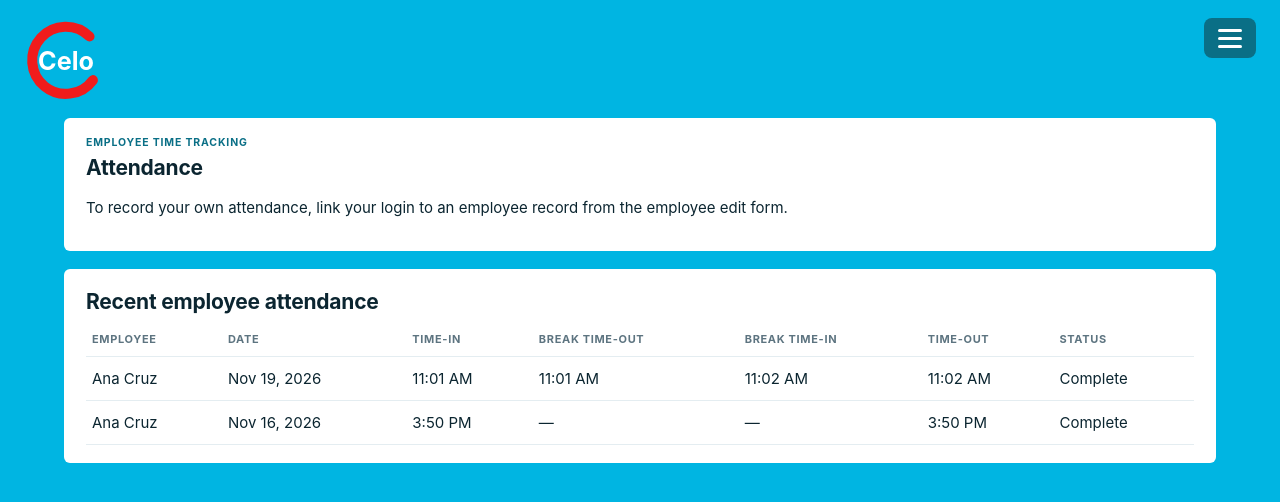
After one commit to shote01/Celo_hub, a Django app: page /finance/attendance/ in a window 1280 px wide. The commit adds this page. Shown: the top 502 px of the page. Run offline with Django 5.2, Linux system fonts and the light colour scheme; a user stored in the database is signed in; data comes from the database, SQL or seed files in the repository; both versions use the stored data as it was after the commit.

Commit message:
Added attendance for employees and slightly modified user schema

```diff
--- a/celo/settings.py
+++ b/celo/settings.py
@@ -87,6 +87,9 @@ AUTH_USER_MODEL = "accounts.User"
 LOGIN_URL = "login"
 LOGIN_REDIRECT_URL = "dashboard:home"
 LOGOUT_REDIRECT_URL = "login"
+SESSION_EXPIRE_AT_BROWSER_CLOSE = True
+SESSION_COOKIE_AGE = 20 * 60  # 20 minutes
+SESSION_SAVE_EVERY_REQUEST = True
 
 AUTH_PASSWORD_VALIDATORS = [
     {"NAME": "django.contrib.auth.password_validation.UserAttributeSimilarityValidator"},
--- a/finance/urls.py
+++ b/finance/urls.py
@@ -4,11 +4,13 @@ from . import views
 
 app_name = "finance"
 urlpatterns = [
+    path("attendance/", views.attendance, name="attendance"),
     path("expenses/", views.expense_list, name="expenses"),
     path("expenses/new/", views.expense_edit, name="expense_new"),
     path("expenses/<int:pk>/edit/", views.expense_edit, name="expense_edit"),
     path("expenses/<int:pk>/delete/", views.expense_delete, name="expense_delete"),
     path("payroll/", views.payroll_list, name="payroll"),
+    path("users/new/", views.user_new, name="user_new"),
     path("payroll/new/", views.payroll_new, name="payroll_new"),
     path("payroll/<int:pk>/delete/", views.payroll_delete, name="payroll_delete"),
     path("advances/new/", views.advance_new, name="advance_new"),
--- a/finance/views.py
+++ b/finance/views.py
@@ -1,16 +1,91 @@
 from django.contrib import messages
+from django.contrib.auth.decorators import login_required
 from django.shortcuts import get_object_or_404, redirect, render
+from django.utils import timezone
 
 from accounts.models import AuditLog
 from accounts.permissions import admin_required
 
 from . import services
-from .forms import AdvanceForm, EmployeeForm, ExpenseForm, PayrollForm
-from .models import Employee, Expense, PayrollRecord
+from .forms import AdvanceForm, CeloUserCreationForm, EmployeeForm, ExpenseForm, PayrollForm
+from .models import Attendance, Employee, Expense, PayrollRecord
 
 
 def _form_page(request, form, title, cancel_url, submit="Save"):
     return render(request, "form_card.html", {"title": title, "form": form, "submit": submit, "cancel_url": cancel_url})
+
+
+@login_required
+def attendance(request):
+    employee = Employee.objects.filter(user=request.user, is_active=True).first()
+    today = timezone.localdate()
+
+    if request.method == "POST":
+        if employee is None:
+            messages.error(request, "Your login is not linked to an active employee. Ask an administrator to link it.")
+            return redirect("finance:attendance")
+
+        if request.POST.get("action") == "time_in":
+            _, created = Attendance.objects.get_or_create(
+                employee=employee,
+                work_date=today,
+                defaults={"check_in": timezone.now()},
+            )
+            if created:
+                messages.success(request, "Time-in recorded.")
+            else:
+                messages.info(request, "A time-in is already recorded for today.")
+        elif request.POST.get("action") == "time_out":
+            record = Attendance.objects.filter(employee=employee, work_date=today, check_out__isnull=True).first()
+            if record is None:
+                messages.error(request, "There is no open time-in to record a time-out for today.")
+            elif record.break_time_out and not record.break_time_in:
+                messages.error(request, "Record your break time-in before ending the workday.")
+            else:
+                record.check_out = timezone.now()
+                record.save(update_fields=["check_out"])
+                messages.success(request, "Time-out recorded.")
+        elif request.POST.get("action") == "break_time_out":
+            record = Attendance.objects.filter(
+                employee=employee, work_date=today, check_out__isnull=True
+            ).first()
+            if record is None:
+                messages.error(request, "Time in before starting a break.")
+            elif record.break_time_out:
+                messages.info(request, "Today's break has already been recorded.")
+            else:
+                record.break_time_out = timezone.now()
+                record.save(update_fields=["break_time_out"])
+                messages.success(request, "Break time-out recorded.")
+        elif request.POST.get("action") == "break_time_in":
+            record = Attendance.objects.filter(
+                employee=employee,
+                work_date=today,
+                break_time_out__isnull=False,
+                break_time_in__isnull=True,
+                check_out__isnull=True,
+            ).first()
+            if record is None:
+                messages.error(request, "There is no active break to end.")
+            else:
+                record.break_time_in = timezone.now()
+                record.save(update_fields=["break_time_in"])
+                messages.success(request, "Break time-in recorded.")
+        else:
+            messages.error(request, "Unknown attendance action.")
+        return redirect("finance:attendance")
+
+    current_record = Attendance.objects.filter(employee=employee, work_date=today).first() if employee else None
+    records = Attendance.objects.select_related("employee")
+    if not request.user.is_celo_admin:
+        records = records.filter(employee=employee) if employee else records.none()
+
+    return render(request, "finance/attendance.html", {
+        "employee": employee,
+        "current_record": current_record,
+        "records": records[:100],
+        "is_admin": request.user.is_celo_admin,
+    })
 
 
 # ---- expense ledger --------------------------------------------------------
@@ -58,6 +133,17 @@ def payroll_list(request):
 
 
 @admin_required
+def user_new(request):
+    form = CeloUserCreationForm(request.POST or None)
+    if request.method == "POST" and form.is_valid():
+        account = form.save()
+        AuditLog.record(request.user, "Created user", f"{account.username} ({account.get_role_display()})")
+        messages.success(request, f"User account '{account.username}' was created.")
+        return redirect("finance:payroll")
+    return render(request, "finance/user_form.html", {"form": form})
+
+
+@admin_required
 def payroll_new(request):
     form = PayrollForm(request.POST or None)
     if request.method == "POST" and form.is_valid():
--- a/templates/base.html
+++ b/templates/base.html
@@ -23,10 +23,12 @@
       <a href="{% url 'sales:list' %}">Sales</a>
       <a href="{% url 'sales:customers' %}">Customers</a>
       <a href="{% url 'inventory:waste' %}">Waste</a>
+      <a href="{% url 'finance:attendance' %}">Attendance</a>
       {% if user.is_celo_admin %}
         <hr>
         <a href="{% url 'finance:expenses' %}">Finance</a>
         <a href="{% url 'finance:payroll' %}">Payroll</a>
+        <a href="{% url 'finance:user_new' %}">Add a user</a>
         <a href="{% url 'dashboard:reports' %}">Reports</a>
         <a href="{% url 'inventory:products' %}">Products &amp; menu</a>
         <a href="{% url 'dashboard:audit' %}">Audit log</a>
--- /dev/null
+++ b/templates/finance/attendance.html
@@ -0,0 +1,57 @@
+{% extends "base.html" %}
+{% block title %}Attendance{% endblock %}
+{% block content %}
+<div class="panel">
+  <div class="head">
+    <div><p class="eyebrow">Employee time tracking</p><h2>Attendance</h2></div>
+    {% if employee %}
+      <div class="tools">
+        {% if not current_record %}
+          <form method="post">{% csrf_token %}<input type="hidden" name="action" value="time_in"><button class="btn" type="submit">Time in</button></form>
+        {% elif not current_record.check_out %}
+          <div class="sub">Time-in at {{ current_record.check_in|date:"g:i A" }}</div>
+          {% if current_record.break_time_out and not current_record.break_time_in %}
+            <div class="sub">On break since {{ current_record.break_time_out|date:"g:i A" }}</div>
+            <form method="post">{% csrf_token %}<input type="hidden" name="action" value="break_time_in"><button class="btn" type="submit">End break · time in</button></form>
+          {% else %}
+            {% if not current_record.break_time_out %}
+              <form method="post">{% csrf_token %}<input type="hidden" name="action" value="break_time_out"><button class="btn ghost" type="submit">Start break · time out</button></form>
+            {% else %}
+              <div class="sub">Break: {{ current_record.break_time_out|date:"g:i A" }}–{{ current_record.break_time_in|date:"g:i A" }}</div>
+            {% endif %}
+            <form method="post">{% csrf_token %}<input type="hidden" name="action" value="time_out"><button class="btn" type="submit">Time out</button></form>
+          {% endif %}
+        {% else %}
+          <span class="sub">Today’s shift completed · time-out {{ current_record.check_out|date:"g:i A" }}</span>
+        {% endif %}
+      </div>
+    {% endif %}
+  </div>
+
+  {% if not employee and not is_admin %}
+    <p>Your login is not linked to an active employee. Ask an administrator to link it from the employee edit form.</p>
+  {% elif not employee and is_admin %}
+    <p>To record your own attendance, link your login to an employee record from the employee edit form.</p>
+  {% endif %}
+</div>
+
+<div class="panel">
+  <h2 style="margin-bottom:8px">{% if is_admin %}Recent employee attendance{% else %}Your attendance history{% endif %}</h2>
+  <table>
+    <thead><tr>{% if is_admin %}<th>Employee</th>{% endif %}<th>Date</th><th>Time-in</th><th>Break time-out</th><th>Break time-in</th><th>Time-out</th><th>Status</th></tr></thead>
+    <tbody>
+    {% for record in records %}
+      <tr>
+        {% if is_admin %}<td>{{ record.employee.name }}</td>{% endif %}
+        <td>{{ record.work_date|date:"M d, Y" }}</td>
+        <td>{{ record.check_in|date:"g:i A" }}</td>
+        <td>{% if record.break_time_out %}{{ record.break_time_out|date:"g:i A" }}{% else %}—{% endif %}</td>
+        <td>{% if record.break_time_in %}{{ record.break_time_in|date:"g:i A" }}{% else %}—{% endif %}</td>
+        <td>{% if record.check_out %}{{ record.check_out|date:"g:i A" }}{% else %}—{% endif %}</td>
+        <td>{% if record.check_out %}Complete{% elif record.break_time_out and not record.break_time_in %}On break{% else %}Working{% endif %}</td>
+      </tr>
+    {% empty %}<tr><td colspan="7">No attendance records yet.</td></tr>{% endfor %}
+    </tbody>
+  </table>
+</div>
+{% endblock %}
--- a/templates/finance/payroll_list.html
+++ b/templates/finance/payroll_list.html
@@ -4,7 +4,8 @@
 <div class="panel">
   <div class="head"><div><p class="eyebrow">Payroll + cash advances</p><h2>Employee payroll</h2></div>
     <div class="tools">
-      <a class="btn ghost small" href="{% url 'finance:employee_new' %}">+ Employee</a>
+      <a class="btn ghost small" href="{% url 'finance:employee_new' %}">+ Payroll employee</a>
+      <a class="btn ghost small" href="{% url 'finance:attendance' %}">Attendance</a>
       <a class="btn ghost small" href="{% url 'finance:advance_new' %}">+ Cash advance</a>
       <a class="btn" href="{% url 'finance:payroll_new' %}">+ Add record</a>
     </div></div>
```
Also changed, not shown: dashboard/services.py (+4 -20 lines), finance/forms.py (+13 -1 lines), finance/models.py (+44 -0 lines), finance/tests.py (+87 -1 lines), templates/finance/user_form.html (added, +25 -0 lines), db.sqlite3 (added), finance/migrations/0002_attendance.py (added), finance/migrations/0003_attendance_break_time_in_attendance_break_time_out_and_more.py (added).
